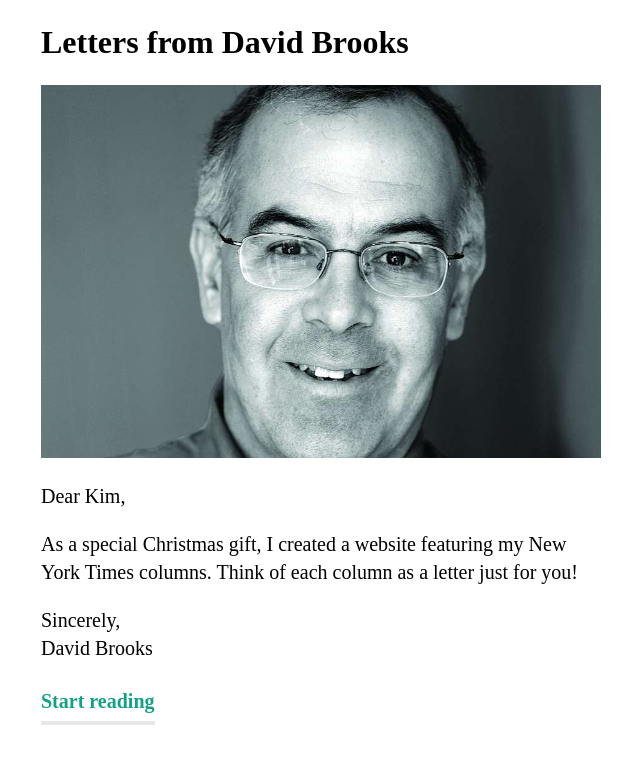
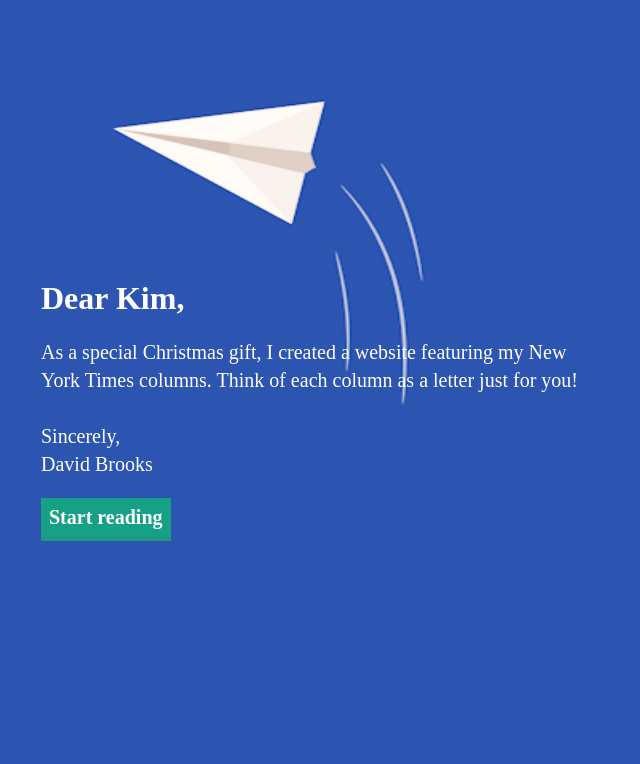
Before and after one commit to codyromano/brooks, a React app: page /#/ in a window 1280 px wide. Shown: the whole page, without its empty margins (319-959 px from the left). Built offline with nearby package versions, Linux system fonts and the light colour scheme; a web font is replaced by a local one.

Commit message:
SplashScreen

```diff
--- a/script/components/ActionPanel/index.js
+++ b/script/components/ActionPanel/index.js
@@ -22,11 +22,14 @@
 
 const content = {
   title: `You're out of letters!`,
-  about: `But don't worry. You can request more.`,
+  about: ``,
   buttons: [
     {
       text: 'Ask David to write a letter',
-      onClick: () => console.log('click'),
+      onClick: () => {
+        // TODO: Use router
+        window.location.hash = 'writing/foo';
+      },
       priority: 'high'
     }
   ]
--- a/script/components/Intro/index.js
+++ b/script/components/Intro/index.js
@@ -1,30 +1,23 @@
 import React from 'react';
 import PropTypes from 'prop-types';
 import { Link } from 'react-router-dom';
+import Button from '../Button';
+import SplashScreenView from '../SplashScreen/SplashScreenView';
 
-import Header from '../Header';
-import Button from '../Button';
-import Article from '../Article';
-import Image from '../Image';
-import Page, { PageWidthContainer } from '../Page';
+const introText = `As a special Christmas gift, I created a website featuring my New York Times columns. Think of each column as a letter just for you!
 
-import './Intro.scss';
-
-const introText = `As a special Christmas gift, I created a website featuring my New York Times columns. Think of each column as a letter just for you!`;
+Sincerely,
+David Brooks`;
 
 const Intro = () => (
-  <Page>
-    <div className="intro-page">
-      <Header title="Letters from David Brooks" />
-      <PageWidthContainer>
-        <Image src="./images/david-brooks-headshot.jpg" />
-        <Article content={introText} />
-        <Link to="/table-of-contents">
-          <Button>Start reading</Button>
-        </Link>
-      </PageWidthContainer>
-    </div>
-  </Page>
+  <SplashScreenView
+    title="Dear Kim,"
+    about={introText}
+  >
+    <Link to="/table-of-contents/">
+      <Button priority={'high'}>Start reading</Button>
+    </Link>
+  </SplashScreenView>
 );
 
 export default Intro;
--- a/script/components/SplashScreen/SplashScreenView.js
+++ b/script/components/SplashScreen/SplashScreenView.js
@@ -7,7 +7,8 @@
 const SplashScreenView = ({
   title,
   about,
-  backgroundImageSrc
+  backgroundImageSrc,
+  children
 }) => {
   return (
     <div className="splash-screen">
@@ -18,12 +19,18 @@
 
       <PageWidthContainer>
         <div className="splash-screen-content">
-          <h1>{title}</h1>
-          <p>{about}</p>
+          {title && <h1>{title}</h1>}
+          {about && <p>{about}</p>}
+
+          {children}
         </div>
       </PageWidthContainer>
     </div>
   );
+};
+
+SplashScreenView.defaultProps = {
+  backgroundImageSrc: './images/paperplane.gif'
 };
 
 SplashScreenView.propTypes = {
--- a/script/components/SplashScreen/SplashScreenView.scss
+++ b/script/components/SplashScreen/SplashScreenView.scss
@@ -21,4 +21,5 @@
   position: relative;
   text-align: left;
   z-index: 3;
+  white-space: pre-line;
 }
--- a/script/components/SplashScreen/index.js
+++ b/script/components/SplashScreen/index.js
@@ -8,7 +8,7 @@
       <SplashScreenView
         title="David is writing..."
         about="A new column will arrive in 5 minutes."
-        backgroundImageSrc="https://cdn.dribbble.com/users/637492/screenshots/2487758/paperplane.gif"
+        backgroundImageSrc="./images/paperplane.gif"
       />
     );
   }
```
Also changed, not shown: public/images/paperplane.gif (added).
